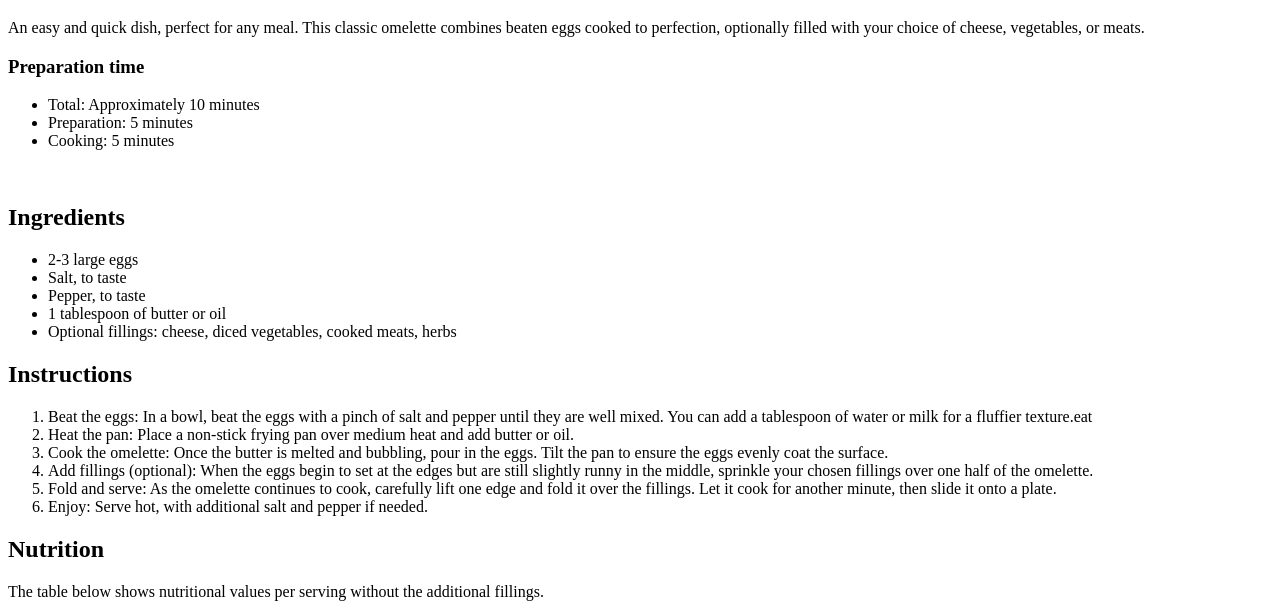
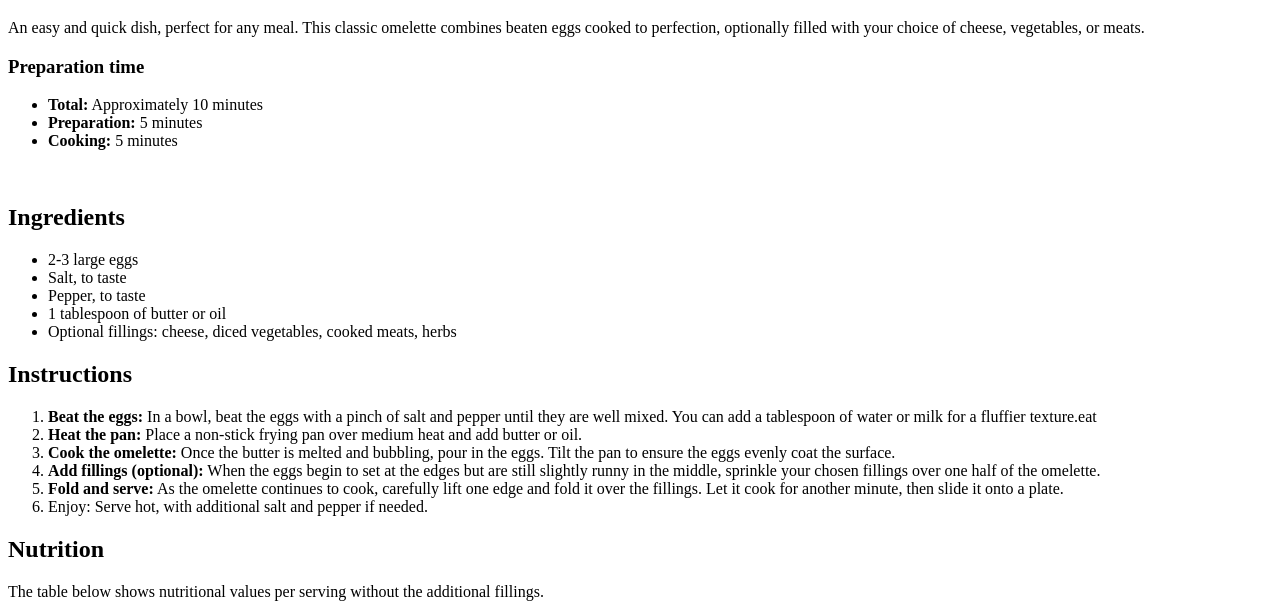
Before and after one commit to Rafyarm/Recipe-page, a plain HTML site: page index.html in a window 1280 px wide. Shown: the part 673-1287 px from the top of the page. Drawn offline with Linux system fonts and the light colour scheme.

Commit message:
Editing part2

```diff
--- a/index.html
+++ b/index.html
@@ -25,9 +25,9 @@
   <h3>Preparation time</h3>
 
   <ul>
-    <li>Total: Approximately 10 minutes</li>
-    <li>Preparation: 5 minutes</li>
-    <li>Cooking: 5 minutes</li>
+    <li><b>Total:</b> Approximately 10 minutes</li>
+    <li><b>Preparation:</b> 5 minutes</li>
+    <li><b>Cooking:</b> 5 minutes</li>
   </ul>
 <br>
   <h2>Ingredients</h2>
@@ -43,17 +43,17 @@
   <h2>Instructions</h2>
 
   <ol>
-    <li>Beat the eggs: In a bowl, beat the eggs with a pinch of salt and pepper until they are well mixed.
+    <li><b>Beat the eggs:</b> In a bowl, beat the eggs with a pinch of salt and pepper until they are well mixed.
         You can add a tablespoon of water or milk for a fluffier texture.eat</li>
-    <li>Heat the pan: Place a non-stick frying pan over medium heat and add butter or oil.</li>
-    <li>Cook the omelette: Once the butter is melted and bubbling, pour in the eggs. Tilt the pan to ensure
+    <li><b>Heat the pan:</b> Place a non-stick frying pan over medium heat and add butter or oil.</li>
+    <li><b>Cook the omelette:</b> Once the butter is melted and bubbling, pour in the eggs. Tilt the pan to ensure
     the eggs evenly coat the surface.</li>
     <li>
-      Add fillings (optional): When the eggs begin to set at the edges but are still slightly runny in the
+      <b>Add fillings (optional):</b> When the eggs begin to set at the edges but are still slightly runny in the
       middle, sprinkle your chosen fillings over one half of the omelette.
     </li>
     <li>
-      Fold and serve: As the omelette continues to cook, carefully lift one edge and fold it over the
+      <b>Fold and serve:</b> As the omelette continues to cook, carefully lift one edge and fold it over the
       fillings. Let it cook for another minute, then slide it onto a plate.
     </li>
     <li>Enjoy: Serve hot, with additional salt and pepper if needed.</li>
```
